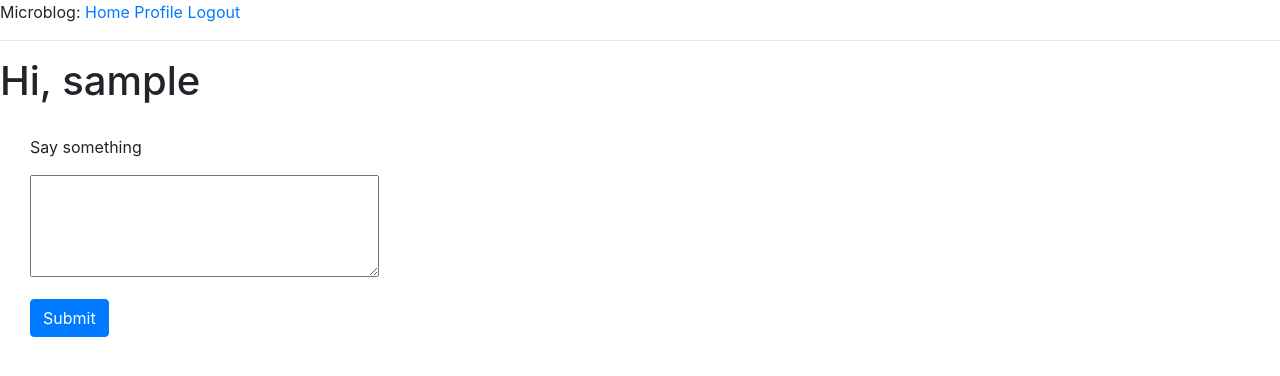
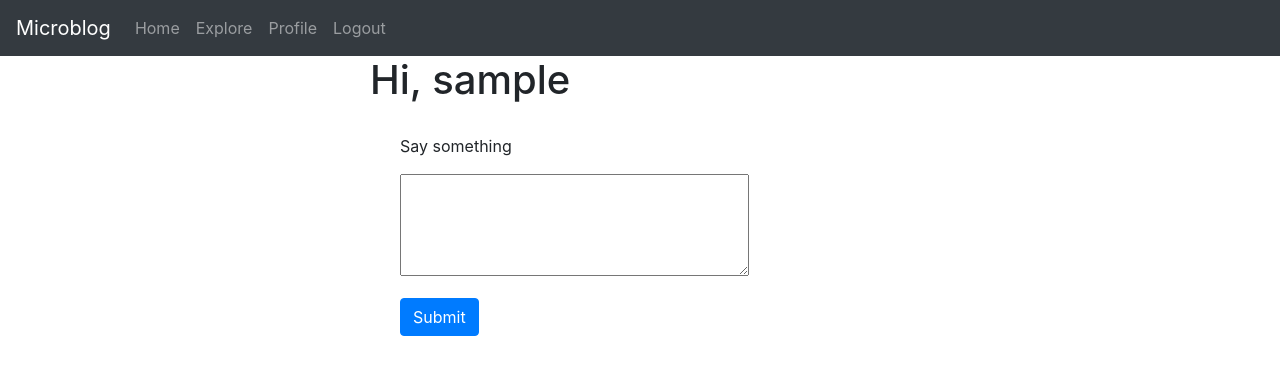
Before and after one commit to mxmgny/flask_blog, a Flask app: page / in a window 1280 px wide. Shown: the top 376 px of the page. Run offline with Flask 2, Linux system fonts and the light colour scheme; the visitor is signed in with stand-in values (Sample User, id 1); data comes from the database, SQL or seed files in the repository; both versions use the stored data as it was after the commit; data that the repository does not hold is empty; some libraries are stand-ins or nearby versions.

Commit message:
Bootstrap beauty

```diff
--- a/app/routes.py
+++ b/app/routes.py
@@ -68,6 +68,10 @@ def user(username):
     posts = posts = user.posts
     return render_template('user.html', user=user, posts=posts)
 
+@app.route('/explore')
+def explore():
+    posts = Post.query.order_by(Post.timestamp.desc()).all()
+    return render_template('index.html', title='Explore', posts=posts)
 
 @app.route('/edit_profile', methods=['GET', 'POST'])
 @login_required
@@ -78,7 +82,7 @@ def edit_profile():
         current_user.about_me = form.about_me.data
         db.session.commit()
         flash('Your changes have been saved')
-        return redirect(url_for('edit_profile'))
+        return redirect(url_for('user', username=current_user.username ))
     elif request.method == 'GET':
         form.username.data = current_user.username
         form.about_me.data = current_user.about_me
--- a/app/templates/_post.html
+++ b/app/templates/_post.html
@@ -1,5 +1,7 @@
 <div class="media" style=" padding:5px">
-  <img src="{{ post.author.avatar(32) }}" class="mr-3" >
+  <a href="{{ url_for('user', username=post.author.username) }}">
+    <img src="{{ post.author.avatar(32) }}" class="mr-3" >
+    </a>
   <div class="media-body">
     <h5 class="mt-0">{{ post.author.username }} says:</h5>
     {{ post.body }}
--- a/app/templates/base.html
+++ b/app/templates/base.html
@@ -11,18 +11,36 @@
     <title>{{ title }}</title>
   </head>
   <body>
-<header>
-    <div> Microblog:
-        <a href="{{ url_for('index') }}">Home</a>
+
+  <nav class="navbar navbar-expand-sm navbar navbar-dark bg-dark">
+  <a class="navbar-brand" href="{{ url_for('index') }}">Microblog</a>
+  <button class="navbar-toggler" type="button" data-toggle="collapse" data-target="#navbarNav" aria-controls="navbarNav" aria-expanded="false" aria-label="Toggle navigation">
+    <span class="navbar-toggler-icon"></span>
+  </button>
+  <div class="collapse navbar-collapse" id="navbarNav">
+    <ul class="navbar-nav">
+      <li class="nav-item">
+        <a class="nav-link" href="{{ url_for('index') }}">Home</a>
+      </li>
         {% if current_user.is_anonymous %}
-        <a href="{{ url_for('login') }}">Login</a>
+      <li class="nav-item">
+        <a class="nav-link" href="{{ url_for('login') }}">Login</a>
+      </li>
         {% else %}
-        <a href="{{ url_for('user', username=current_user.username) }}">Profile</a>
-        <a href="{{ url_for('logout') }}">Logout</a>
+      <li class="nav-item">
+            <a href="{{ url_for('explore') }}" class="nav-link">Explore</a>
+        </li>
+        <li class="nav-item">
+            <a href="{{ url_for('user', username=current_user.username) }}" class="nav-link">Profile</a>
+        </li>
+        <li class="nav-item">
+            <a href="{{ url_for('logout') }}" class="nav-link">Logout</a>
+        </li>
         {% endif %}
-    </div>
-</header>
- <hr>
+    </ul>
+  </div>
+</nav>
+
         {% with messages = get_flashed_messages() %}
         {% if messages %}
         <ul>
@@ -32,7 +50,13 @@
         </ul>
         {% endif %}
         {% endwith %}
-{% block content %}{% endblock %}
+  <div class="container">
+      <div class="row justify-content-center">
+          <div class="col-6">
+            {% block content %}{% endblock %}
+          </div>
+      </div>
+  </div>
     <!-- Optional JavaScript -->
     <!-- jQuery first, then Popper.js, then Bootstrap JS -->
     <script src="https://code.jquery.com/jquery-3.3.1.slim.min.js" integrity="sha384-q8i/X+965DzO0rT7abK41JStQIAqVgRVzpbzo5smXKp4YfRvH+8abtTE1Pi6jizo" crossorigin="anonymous"></script>
--- a/app/templates/index.html
+++ b/app/templates/index.html
@@ -1,7 +1,7 @@
 {% extends "base.html" %}
 {% block content %}
 <h1>Hi, {{ current_user.username }}</h1>
-
+{% if form %}
 <form action="" method="POST" style="margin:30px">
     {{ form.hidden_tag() }}
 
@@ -14,7 +14,7 @@
     </div>
     <p> {{ form.submit(class_='btn btn-primary') }} </p>
 </form>
-
+{% endif %}
 <div class="container" style="margin-left:30px;">
     {% for post in posts %}
         {% include '_post.html' %}
```
Also changed, not shown: app.db.
